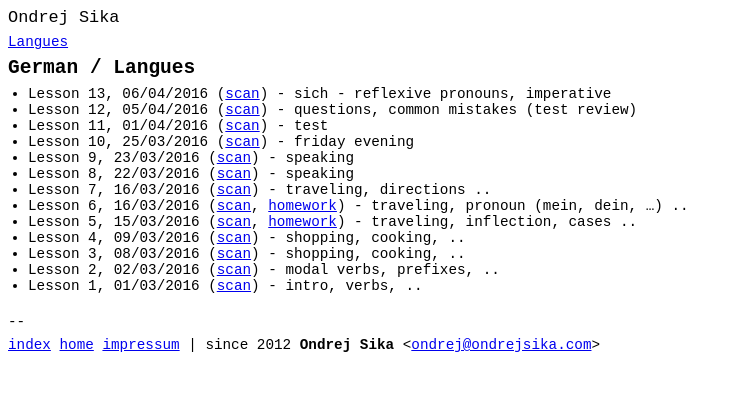
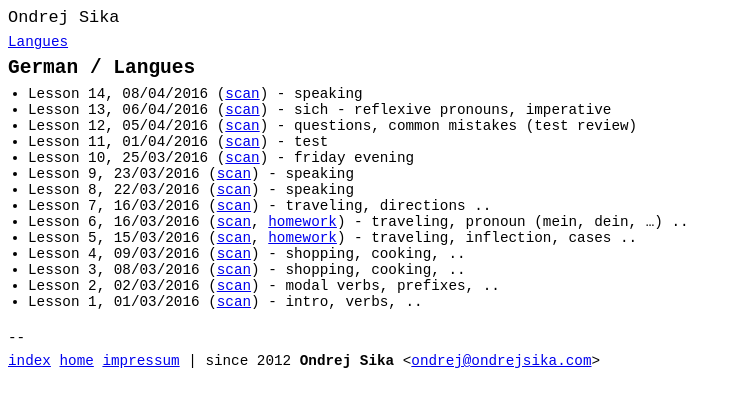
Before and after one commit to ondrejsika/ondrejsika.com, a Jekyll site: the page built from edu/languages/german/index.md, in a window 1280 px wide. Shown: the top 407 px of the page, without its empty margins (0-741 px from the left). Built offline with Jekyll 4.4.1, drawn with Linux system fonts in a browser that asks for light colours; Markdown is read by kramdown in place of the engine named in the settings; comment, search, counter and statistics services are not loaded.

Commit message:
german - add lesson 14

```diff
--- a/edu/languages/german/index.md
+++ b/edu/languages/german/index.md
@@ -7,6 +7,7 @@
 
 ## {{page.title}}
 
+* Lesson 14, 08/04/2016 ([scan](http://notes.drive.ondrejsika.com/languages/german/maria/german-lesson-14.pdf)) - speaking
 * Lesson 13, 06/04/2016 ([scan](http://notes.drive.ondrejsika.com/languages/german/maria/german-lesson-13.pdf)) - sich - reflexive pronouns, imperative
 * Lesson 12, 05/04/2016 ([scan](http://notes.drive.ondrejsika.com/languages/german/maria/german-lesson-12.pdf)) - questions, common mistakes (test review)
 * Lesson 11, 01/04/2016 ([scan](http://notes.drive.ondrejsika.com/languages/german/maria/german-lesson-11.pdf)) - test
```
